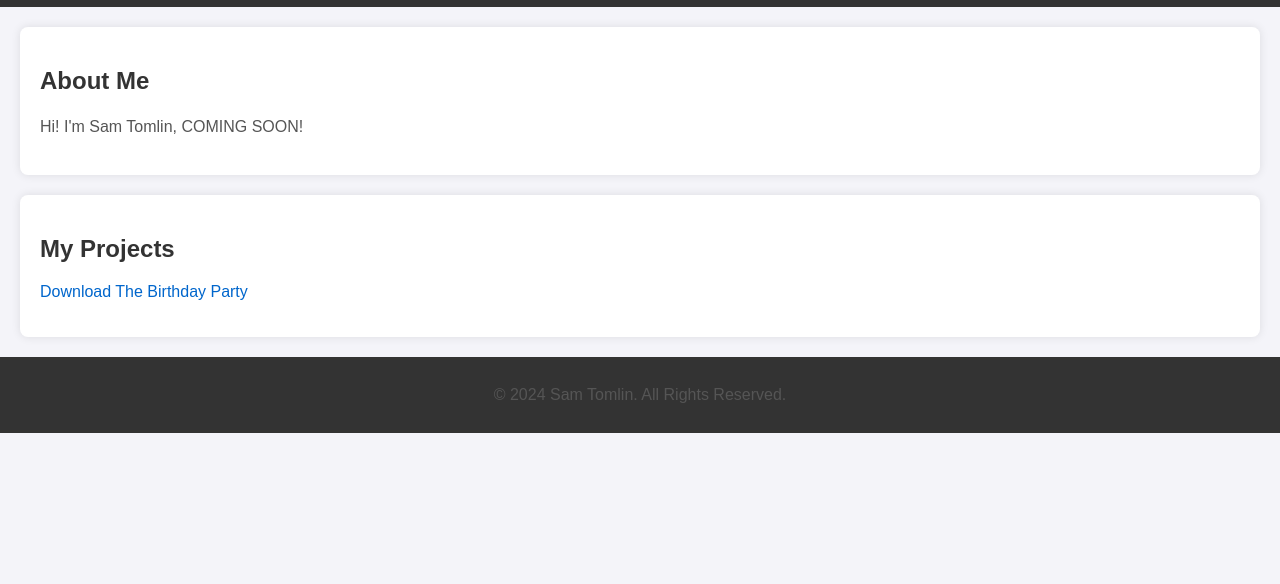
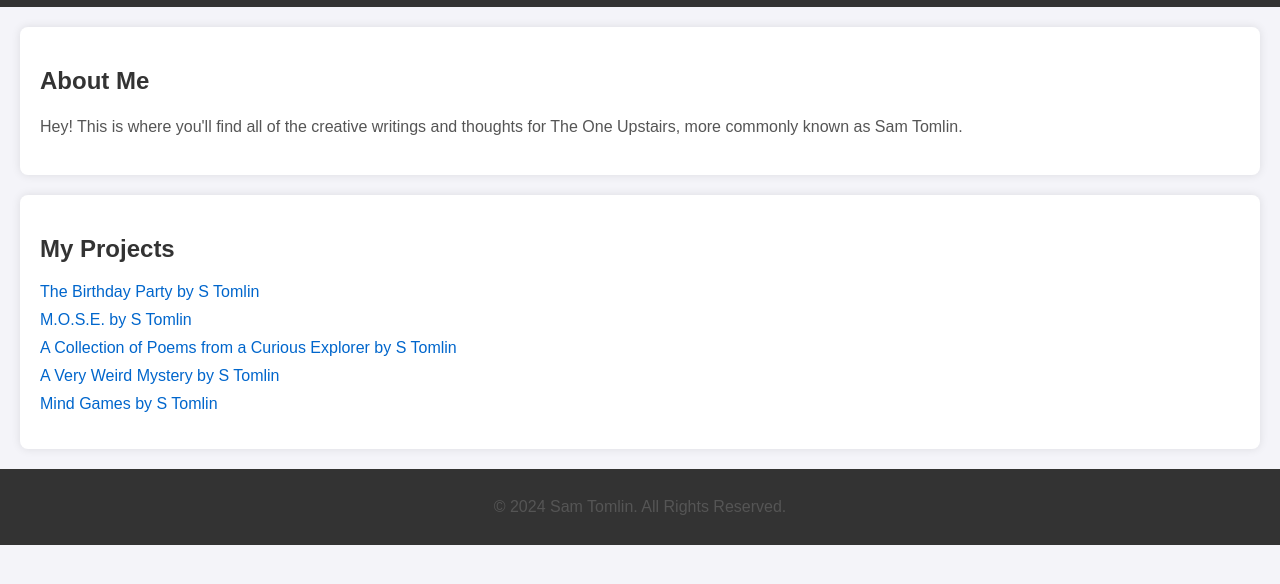
Before and after one commit to TheOneUpstairs/TheOneUpstairs.github.io, a plain HTML site: page index.html in a window 1280 px wide. Shown: the part 50-634 px from the top of the page. Drawn offline with Linux system fonts and the light colour scheme.

Commit message:
Update index.html

```diff
--- a/index.html
+++ b/index.html
@@ -3,7 +3,7 @@
 <head>
     <meta charset="UTF-8">
     <meta name="viewport" content="width=device-width, initial-scale=1.0">
-    <title>My Portfolio</title>
+    <title>Creative Truancy</title>
     <style>
         body {
             font-family: Arial, sans-serif;
@@ -79,18 +79,18 @@
     <section id="about">
         <h2>About Me</h2>
         <p>
-            Hi! I'm Sam Tomlin, COMING SOON!
+            Hey! This is where you'll find all of the creative writings and thoughts for The One Upstairs, more commonly known as Sam Tomlin.
         </p>
     </section>
 
     <section id="projects">
         <h2>My Projects</h2>
         <ul>
-            <li><a href="pdfs/The Birthday Party.pdf" download>Download The Birthday Party</a></li>
-            <li><a href="pdfs/My Own School Experience.pdf" download></a></li>
-            <li><a href="pdfs/A Collection of Poems from a Curious Explorer.pdf" download></a></li>
-            <li><a href="pdfs/A Very Weird Mystery.pdf" download></a></li>
-            <li><a href="pdfs/Mind Games.pdf" download></a></li>
+            <li><a href="pdfs/The Birthday Party.pdf" download>The Birthday Party by S Tomlin</a></li>
+            <li><a href="pdfs/My Own School Experience.pdf" download>M.O.S.E. by S Tomlin</a></li>
+            <li><a href="pdfs/A Collection of Poems from a Curious Explorer.pdf" download>A Collection of Poems from a Curious Explorer by S Tomlin</a></li>
+            <li><a href="pdfs/A Very Weird Mystery.pdf" download>A Very Weird Mystery by S Tomlin</a></li>
+            <li><a href="pdfs/Mind Games.pdf" download>Mind Games by S Tomlin</a></li>
         </ul>
     </section>
 
```
